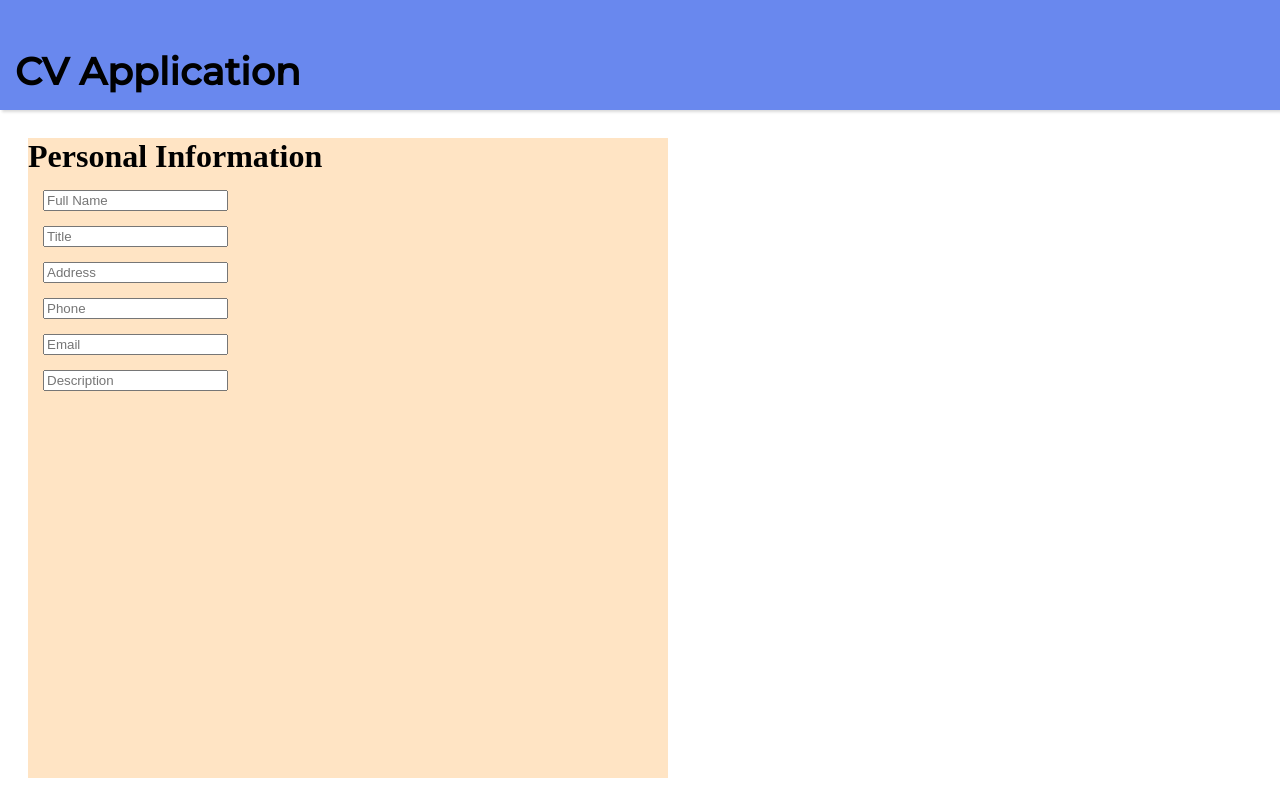
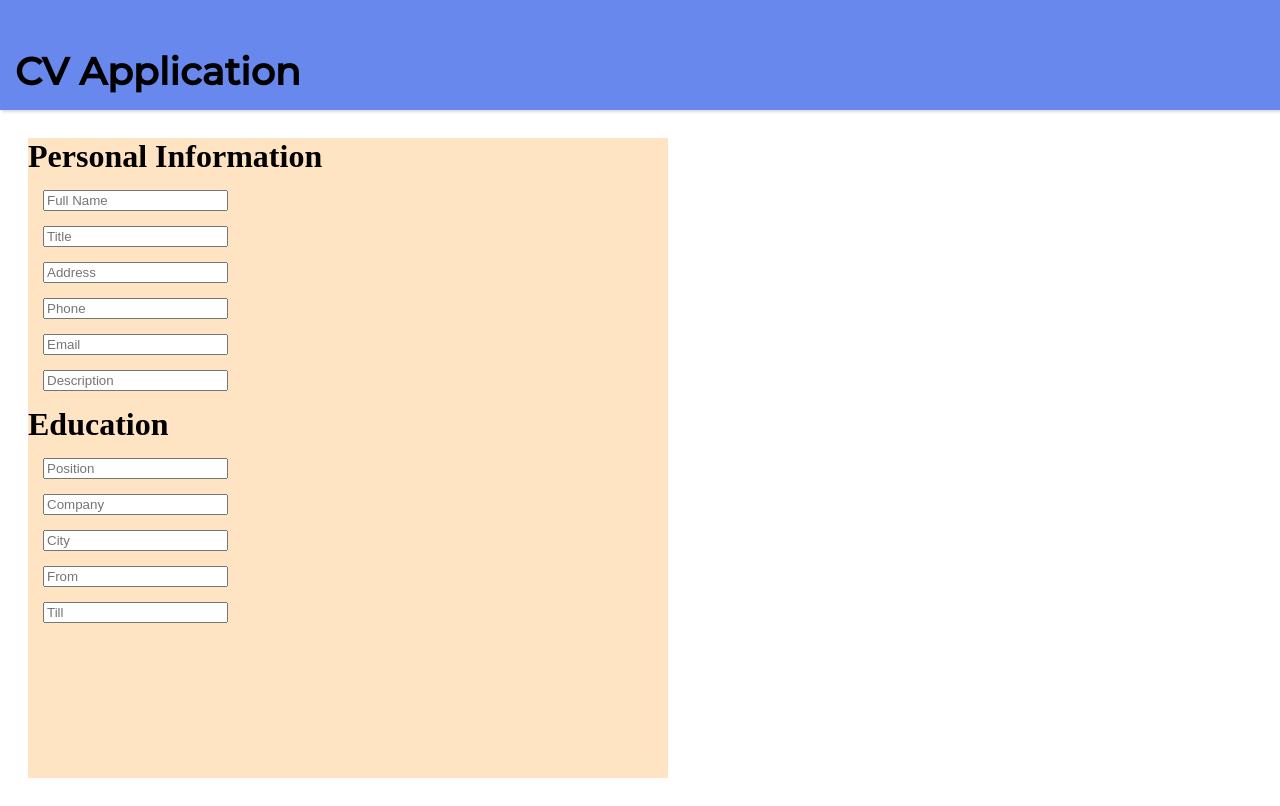
Before and after one commit to Jwilkins48/CV-Application, a React (Create React App) app: page / in a window 1280 px wide. Built offline with nearby package versions, Linux system fonts and the light colour scheme; the HTML template or start-up script is replaced by a standard one.

Commit message:
added education inputs

```diff
--- a/src/App.js
+++ b/src/App.js
@@ -1,5 +1,6 @@
 import Header from "./components/header";
 import Personal from "./components/personalInfo";
+import Education from "./components/education";
 
 function App() {
     return (
@@ -7,6 +8,7 @@ function App() {
         <Header />
         <form className="cvForm">
           <Personal />
+          <Education />
         </form>
 
       </>
--- a/src/components/education.js
+++ b/src/components/education.js
@@ -0,0 +1,20 @@
+import { Component } from "react";
+
+class Education extends Component {
+    render(){
+        return(
+            <>
+                <div className="educationContainer">
+                    <h1 className="educationTitle">Education</h1>
+                    <input name="position" type='text' placeholder="Position"></input>
+                    <input name="company" type='text' placeholder="Company"></input>
+                    <input name="city" type='text' placeholder="City"></input>
+                    <input name="from" type='text' placeholder="From"></input>
+                    <input name="till" type='text' placeholder="Till"></input>
+                </div>
+            </>
+        )
+    }
+}
+
+export default Education
```
